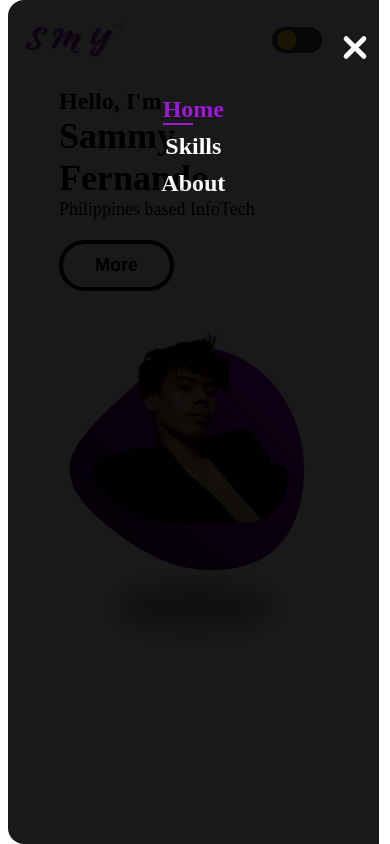
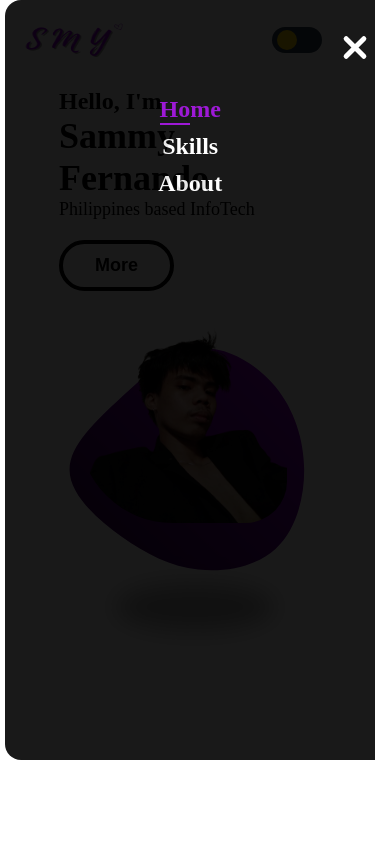
Before and after one commit to samiqt02/PersonalWeb, a plain HTML site: page index.html in a window 390 px wide. Both pictures are taken after a click on the element 355 px from the left and 44 px from the top of the page. Drawn offline with Linux system fonts and the light colour scheme.

Commit message:
Update style.css

```diff
--- a/style.css
+++ b/style.css
@@ -420,9 +420,9 @@ nav {
         background-color: #000;
         position: absolute;
         top: 0;
-        right: -7.2rem;
+        right: -7rem;
         width: 95%;
-        height: 100%;
+        height: 90%;
         padding: 0;
         padding-top: 6em;
         border-radius: 1rem 0 0 1rem;
```
